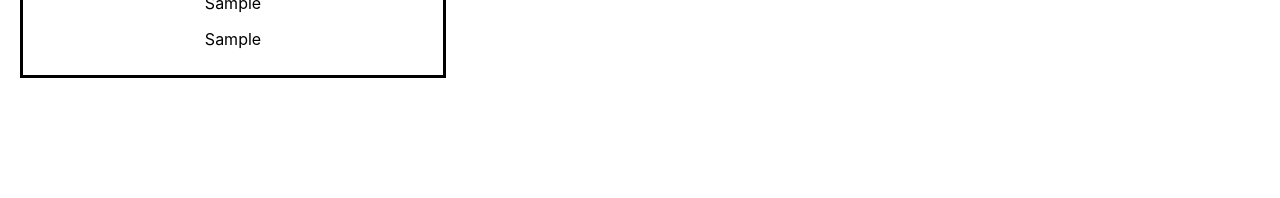
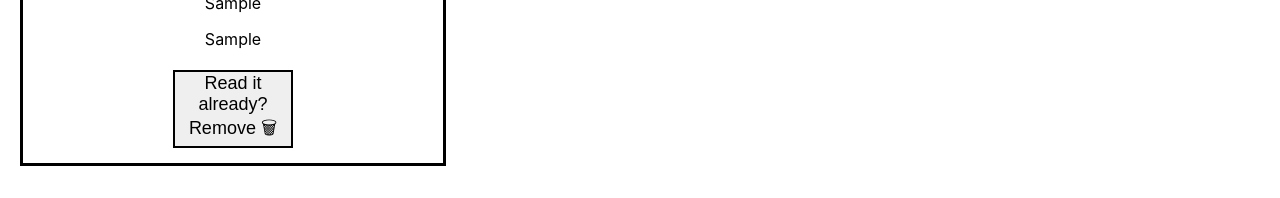
Before and after one commit to krdurrett/book_club, a React (Create React App) app: page / in a window 1280 px wide. Both pictures are taken after typing "Sample", "Sample", "Sample" into the empty fields and a click on the button "Submit". Shown: the part 516-714 px from the top of the page. Built offline with nearby package versions, Linux system fonts and the light colour scheme; the HTML template or start-up script is replaced by a standard one.

Commit message:
Add delete button

```diff
--- a/src/App.js
+++ b/src/App.js
@@ -34,13 +34,18 @@ class App extends Component {
     this.setState({ books: [...this.state.books, newBook]})
   }
 
+  deleteBook = (id) => {
+    const filteredBooks = this.state.books.filter(book => book.id != id)
+    this.setState({ books: filteredBooks})
+  }
+
   render() {
     return (
       <main className='App'>
         <h1>Book Club</h1>
         {!this.state.books.length && <h2>No Books Yet -- Add Some!</h2>}
         <Form addBook={this.addBook} />
-        <BookContainer books={this.state.books}/>
+        <BookContainer books={this.state.books} deleteBook={this.deleteBook}/>
       </main>
     )
   }
--- a/src/Book.js
+++ b/src/Book.js
@@ -1,12 +1,13 @@
 import React from 'react'
 import './Book.css'
 
-const Book = ({ title, description, img, id}) => {
+const Book = ({ title, description, img, id, deleteBook}) => {
     return (
         <div className='book'>
             <img src={img} />
             <p>{title}</p>
             <p>{description}</p>
+            <button onClick={() => deleteBook(id)}>Read it already? Remove 🗑</button>
         </div>
     )
 }
--- a/src/BookContainer.js
+++ b/src/BookContainer.js
@@ -2,7 +2,7 @@ import React from 'react'
 import Book from './Book'
 import './BookContainer.css'
 
-const BookContainer = ({books}) => {
+const BookContainer = ({books, deleteBook}) => {
     const bookCards = books.map(book => {
         return (
             <Book
@@ -11,6 +11,7 @@ const BookContainer = ({books}) => {
                 img={book.image}
                 id={book.id}
                 key={book.id}
+                deleteBook={deleteBook}
             />
         )
     })
```
